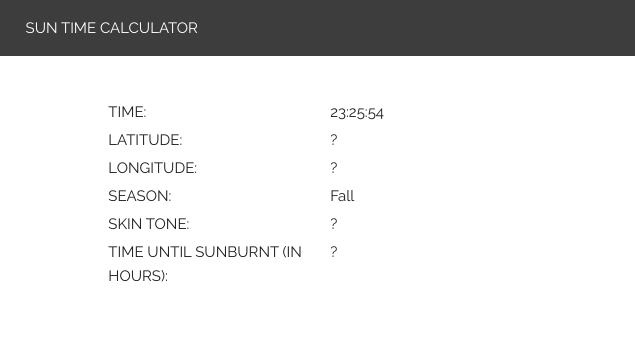
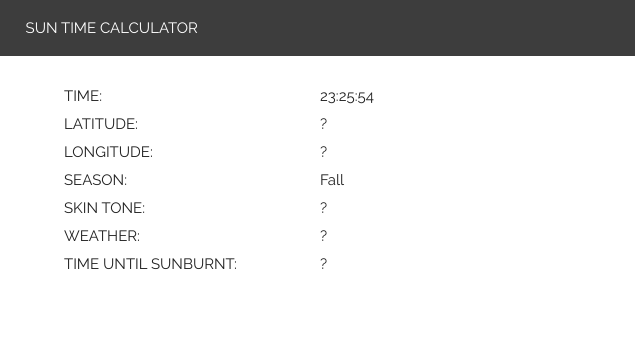
Before and after one commit to knosseir/SunTimeCalculator, a plain HTML site: page html/index.html in a window 1280 px wide. Shown: the top 338 px of the page, 0-635 px from the left. Drawn offline with nearby package versions, Linux system fonts and the light colour scheme; some packages are replaced by stand-ins of ours.

Commit message:
formatting and calculation stuff

```diff
--- a/css/css.css
+++ b/css/css.css
@@ -41,6 +41,9 @@ body{
 }
 .data{
 	padding-top: 4px;
+	display: inline-block;
+	float: left;
+	text-align: left;
 }
 .navBox{
 	padding-right: 2vw;
--- a/html/index.html
+++ b/html/index.html
@@ -55,24 +55,34 @@
   </div>
 
   <div class="row">
-    <div id="ui" class="six columns center">
+    <div id="ui" class="six columns center" style="padding-top: 10vh;">
       <div class="row">
-        <div class="five columns offset-by-one labelCont">
-          <div class="data row">TIME:</div>
-          <div class="data row">LATITUDE:</div>
-          <div class="data row">LONGITUDE:</div>
-          <div class="data row">SEASON:</div>
-          <div class="data row">SKIN TONE:</div>
-          <div class="data row">TIME UNTIL SUNBURNT (IN HOURS):</div>
-        </div>
-        <div class="five columns labelCont">
-          <div id="dataTime" class="data row">?</div>
-          <div id="startLat" class="data row">?</div>
-          <div id="startLon" class="data row">?</div>
-          <div id="season" class="data row">?</div>
-          <div id="skin" class="data row">?</div>
-          <div id="sunburn" class="data row">?</div>
-        </div>
+        <div class="data six columns">TIME:</div>
+        <div id="dataTime" class="data">?</div>
+      </div>
+      <div class="row">
+        <div class="data six columns">LATITUDE:</div>
+        <div id="startLat" class="data">?</div>
+      </div>
+      <div class="row">
+        <div class="data six columns">LONGITUDE:</div>
+        <div id="startLon" class="data ">?</div>
+      </div>
+      <div class="row">
+        <div class="data six columns">SEASON:</div>
+        <div id="season" class="data ">?</div>
+      </div>
+      <div class="row">
+        <div class="data six columns">SKIN TONE:</div>
+        <div id="skin" class="data ">?</div>
+      </div>
+      <div class="row">
+        <div class="data six columns">WEATHER:</div>
+        <div id="weather" class="data ">?</div>
+      </div>
+      <div class="row">
+        <div class="data six columns">TIME UNTIL SUNBURNT:</div>
+        <div id="sunburn" class="data ">?</div>
       </div>
 
       <button type="button" id="locationButton" onclick="getUserLocation()">Find Location</button>
--- a/js/master_calculator.js
+++ b/js/master_calculator.js
@@ -170,8 +170,10 @@ function master_calculator()
 		document.getElementById('sunburn').innerHTML = "No Chance";
 	else if(time <= 5)
 		document.getElementById('sunburn').innerHTML = "No Chance";
+	else if(!maxtimeinsun > 0)
+		document.getElementById('sunburn').innerHTML = "?";
 	else
-		document.getElementById('sunburn').innerHTML = maxtimeinsun;
+		document.getElementById('sunburn').innerHTML = maxtimeinsun + " hrs";
 
 	/* if(maxtimeinsun == 0)
 		console.log("No");
```
